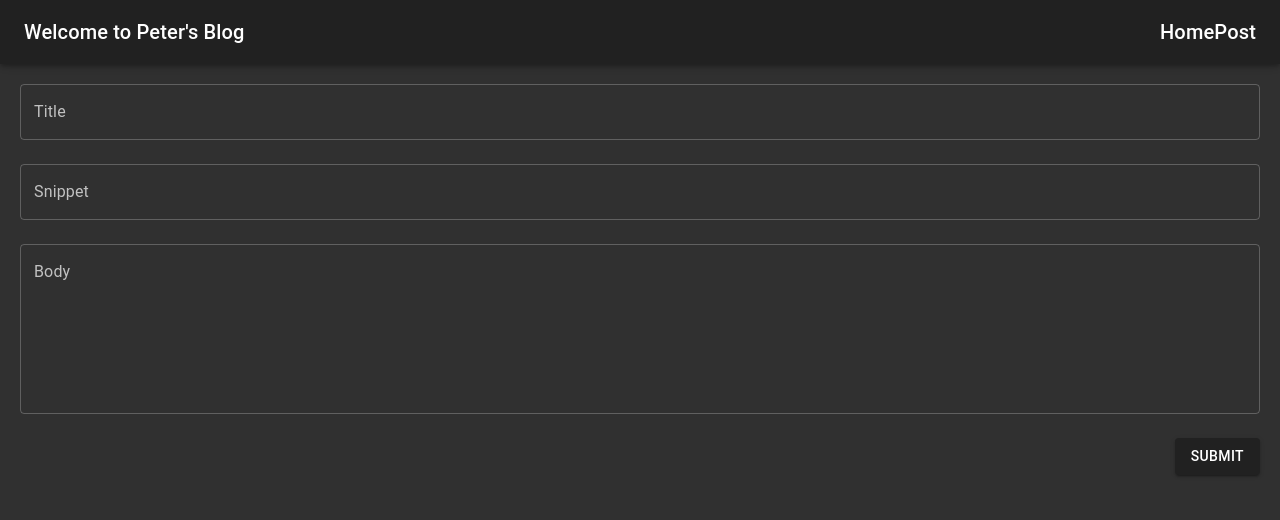
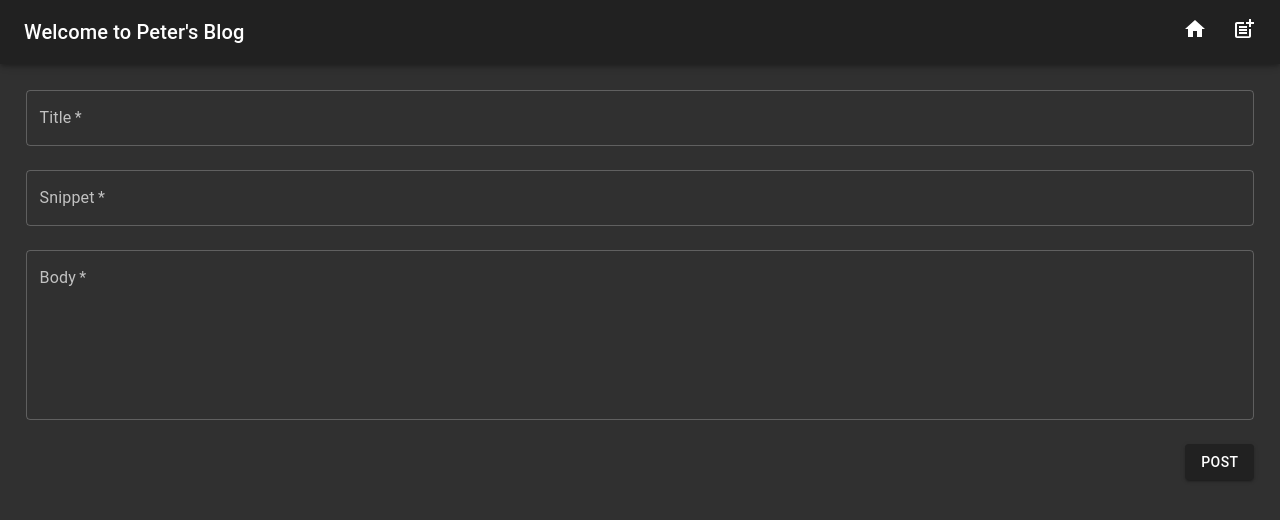
Before and after one commit to PetDios9/MERNBlog, a React (Create React App) app in the folder client/: page /create in a window 1280 px wide. Shown: the top 520 px of the page. Built offline with nearby package versions, Linux system fonts and the light colour scheme.

Commit message:
added icons to header, added form validation and pointed text fields to state in the createblog page

```diff
--- a/client/package.json
+++ b/client/package.json
@@ -4,6 +4,7 @@
   "private": true,
   "dependencies": {
     "@material-ui/core": "^4.11.3",
+    "@material-ui/icons": "^4.11.2",
     "@testing-library/jest-dom": "^5.11.9",
     "@testing-library/react": "^11.2.5",
     "@testing-library/user-event": "^12.8.3",
--- a/client/src/App.js
+++ b/client/src/App.js
@@ -1,6 +1,6 @@
+import React from 'react'
 import { createMuiTheme, CssBaseline, makeStyles, ThemeProvider } from '@material-ui/core';
 import { grey, pink, } from '@material-ui/core/colors';
-import React from 'react';
 import {BrowserRouter as Router, Route, Switch} from 'react-router-dom'
 import Header from './components/Header';
 import BlogDetails from './Pages/BlogDetails';
@@ -22,7 +22,7 @@ const theme = createMuiTheme({
 const useStyles = makeStyles(theme => {
   return{
     root: {
-      padding: 20
+      padding: '2%'
     }
   }
 })
--- a/client/src/Pages/CreateBlog.js
+++ b/client/src/Pages/CreateBlog.js
@@ -1,25 +1,97 @@
 import { Button, Grid, TextField } from '@material-ui/core'
-import React from 'react'
+import React, { useState } from 'react'
 
 export default function CreateBlog() {
+
+    const [title, setTitle] = useState('')
+    const [snippet, setSnippet] = useState('')
+    const [body, setBody] = useState('')
+    const [titleErr, setTitleErr] = useState(false)
+    const [snippetErr, setSnippetErr] = useState(false)
+    const [bodyErr, setBodyErr] = useState(false)
+
+    const validate = () => {
+
+        if (title === '') {
+            setTitleErr(true)
+        }
+
+        if (snippet === '') {
+            setSnippetErr(true)
+        }
+
+        if (body === '') {
+            setBodyErr(true)
+        }
+    }
+
+    const handleSubmit = (event) => {
+        event.preventDefault()
+        validate()
+
+        if (title && snippet && body) {
+            console.log(title,snippet,body)
+            setTitle('')
+            setSnippet('')
+            setBody('')
+        }
+
+    }
+
     return (
         <div>
-            <form>
+            <form autoComplete="off" noValidate onSubmit={handleSubmit}>
                 <Grid container direction="column" spacing={3}>
                     <Grid item xs={12}>
-                        <TextField variant="outlined" label="Title" id="title-text" color="secondary" fullWidth={true} autoComplete="off" />
+                        <TextField
+                            required
+                            error={titleErr}
+                            variant="outlined"
+                            label="Title"
+                            id="title-text"
+                            color="secondary"
+                            fullWidth={true}
+                            value={title}
+                            onChange={event => setTitle(event.target.value)}
+                        />
                     </Grid>
                     <Grid item xs={12}>
-                        <TextField variant="outlined" label="Snippet" id="snippet-text" color="secondary" fullWidth={true} autoComplete="off" />
+                        <TextField
+                            required
+                            error={snippetErr}
+                            variant="outlined"
+                            label="Snippet"
+                            id="snippet-text"
+                            color="secondary"
+                            fullWidth={true}
+                            value={snippet}
+                            onChange={event => setSnippet(event.target.value)}
+                        />
                     </Grid>
                     <Grid item xs={12}>
-                        <TextField variant="outlined" label="Body" id="body-text" color="secondary" multiline={true} rows={7} fullWidth={true} autoComplete="off"/>
+                        <TextField
+                            required
+                            error={bodyErr}
+                            variant="outlined"
+                            label="Body"
+                            id="body-text"
+                            color="secondary"
+                            multiline={true}
+                            rows={7}
+                            fullWidth={true}
+                            value={body}
+                            onChange={event => setBody(event.target.value)}
+                        />
                     </Grid>
                     <Grid item >
                         <Grid container direction="row-reverse">
                             <Grid item>
-                                <Button color="primary" variant="contained">
-                                    Submit
+                                <Button
+                                    color="primary"
+                                    variant="contained"
+                                    type="submit"
+                                >
+                                    Post
                                 </Button>
                             </Grid>
                         </Grid>
--- a/client/src/Pages/Homepage.js
+++ b/client/src/Pages/Homepage.js
@@ -10,7 +10,7 @@ export default function Homepage() {
 
     const renderedBlogs = blogs.map(blog =>
         <Grid item xs={3} key={blog.id}>
-            <BlogCard id={blog.id} snippet={blog.snippet} title={blog.title} />
+            <BlogCard id={blog.id} snippet={blog.snippet} title={blog.title} date={blog.date}/>
         </Grid>
     )
     return (
--- a/client/src/components/BlogCard.js
+++ b/client/src/components/BlogCard.js
@@ -1,5 +1,6 @@
+import {Link} from 'react-router-dom'
 import { Card, CardContent, CardHeader, makeStyles, Typography, } from '@material-ui/core'
-import {Link} from 'react-router-dom'
+
 
 const useStyles = makeStyles(theme => {
     return{
@@ -14,7 +15,7 @@ const useStyles = makeStyles(theme => {
     }
 })
 
-export default function BlogCard({title, snippet, id}) {
+export default function BlogCard({title, snippet, id, date}) {
     const classes = useStyles()
     return(
         <div>
@@ -22,7 +23,7 @@ export default function BlogCard({title, snippet, id}) {
                 <Card variant="outlined" className={classes.card}>
                     <CardHeader
                         title={title}
-                    subheader="May 1st, 2021"
+                        subheader={date}
                     />
                     <CardContent>
                         <Typography variant="body2">
@@ -32,4 +33,5 @@ export default function BlogCard({title, snippet, id}) {
                 </Card>
             </Link>
         </div>
-    )}
+    )
+}
--- a/client/src/components/Header.js
+++ b/client/src/components/Header.js
@@ -1,6 +1,7 @@
-import React from 'react'
 import {Link} from 'react-router-dom'
 import {AppBar, makeStyles, Toolbar, Typography} from '@material-ui/core'
+import HomeIcon from '@material-ui/icons/Home'
+import PostAddIcon from '@material-ui/icons/PostAdd';
 
 const useStyles = makeStyles(theme => {
     return {
@@ -11,30 +12,25 @@ const useStyles = makeStyles(theme => {
         links: {
             textDecoration: 'none',
             color: '#FFFFFF',
-            flexGrow: 0
+            paddingLeft: "2%"
         }
     }
 })
 
 export default function Header() {
     const classes = useStyles()
-
     return (
         <div className={classes.toolbar}>
             <AppBar color="primary" position='fixed'>
-                <Toolbar >
+                <Toolbar>
                     <Typography variant="h6" className={classes.welcome}>
                         Welcome to Peter's Blog
                     </Typography>
                     <Link to="/" className={classes.links}>
-                        <Typography variant="h6">
-                          Home
-                        </Typography>
+                        <HomeIcon />
                     </Link>
                     <Link to="/create" className={classes.links}>
-                        <Typography variant="h6">
-                            Post
-                        </Typography>
+                        <PostAddIcon />
                     </Link>
                 </Toolbar>
             </AppBar>
```
Also changed, not shown: 2 other files (tests, documents, lock files or other folders). Lines whose indentation alone changed are shown as unchanged.
